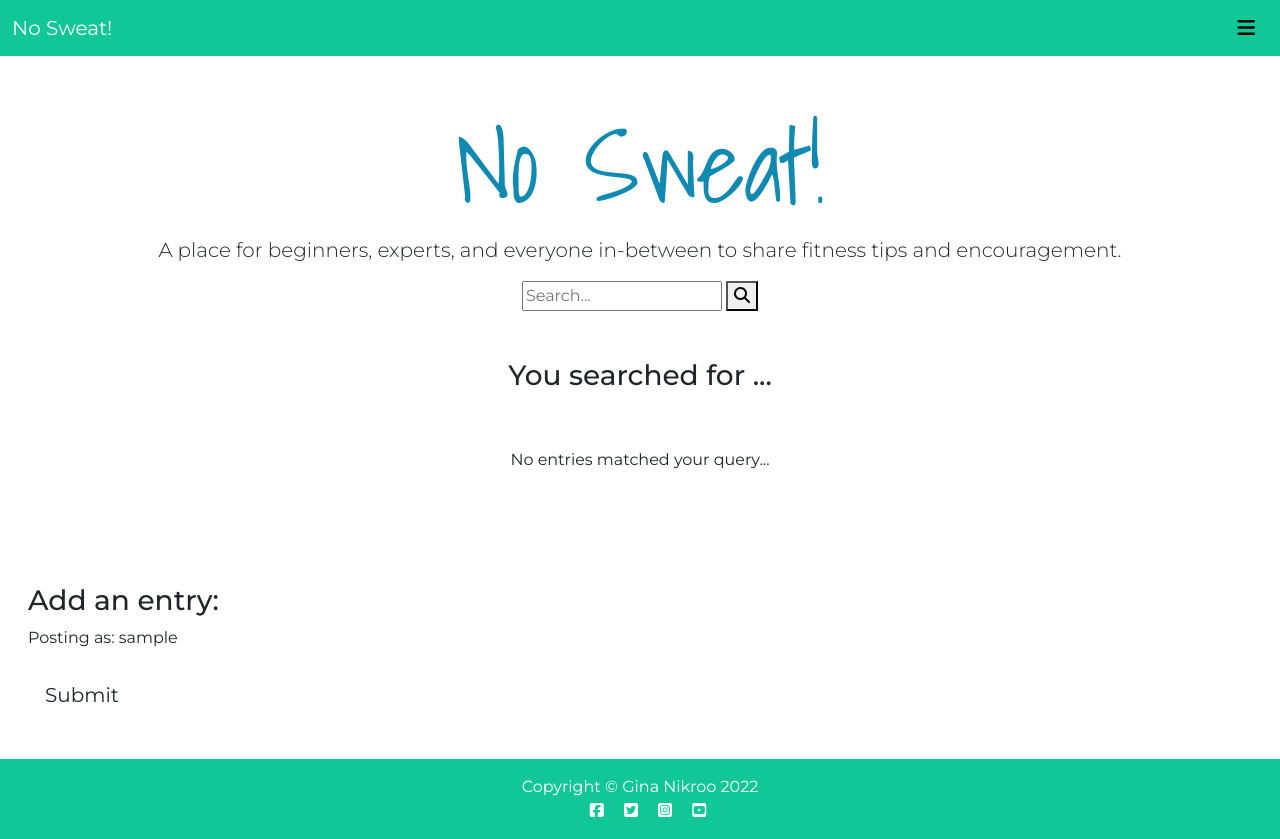
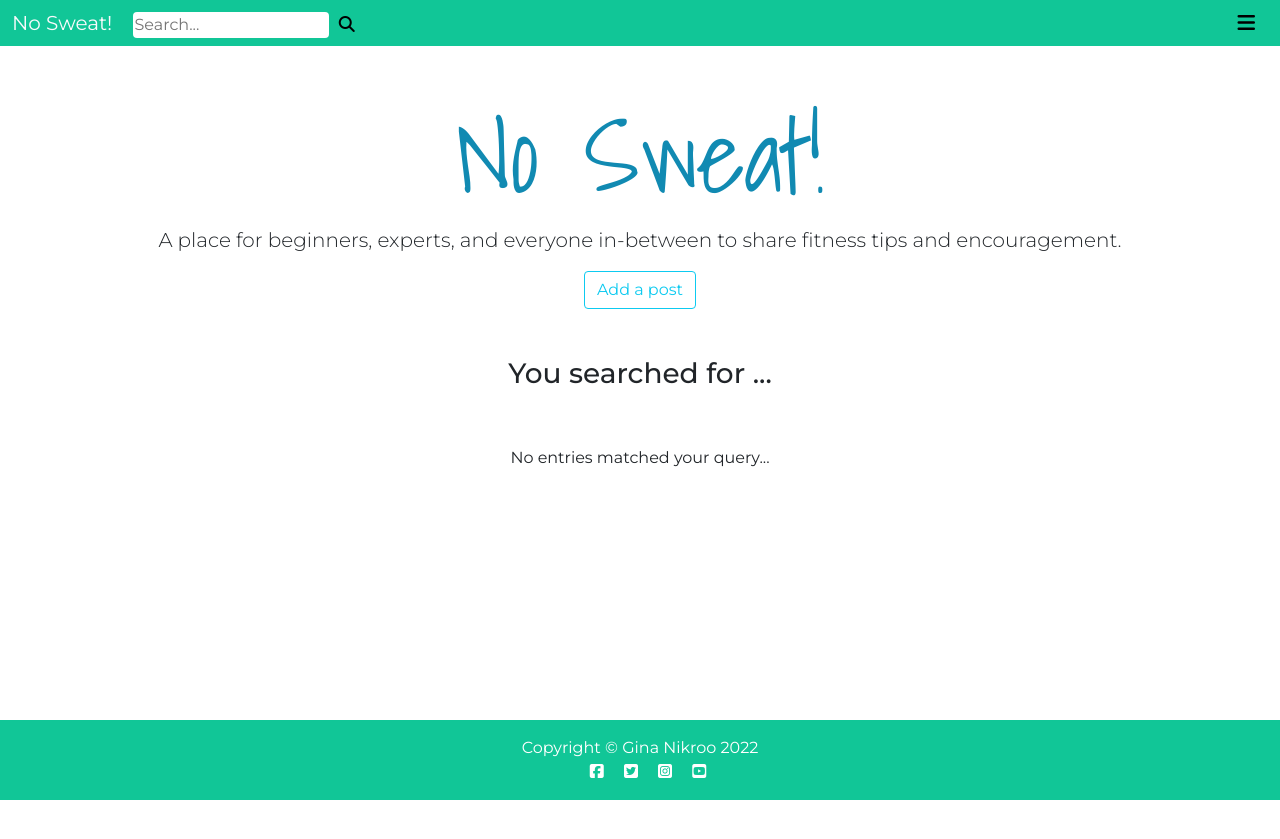
Before and after one commit to GNikroo/No-Sweat, a Django app: page /search/ in a window 1280 px wide. After the commit the page ends 800 px from the top, so only its background shows below. Run offline with Django 3.2, Linux system fonts and the light colour scheme; the visitor is signed in with stand-in values (Sample User, id 1); some libraries are stand-ins or nearby versions.

Commit message:
Add posting capabilities for authenticated users. Style search bar and make minor layout changes to templates

```diff
--- a/forum/models.py
+++ b/forum/models.py
@@ -2,6 +2,7 @@
 from django.db import models
 from django.contrib.auth.models import User
 from cloudinary.models import CloudinaryField
+
 
 STATUS = ((0, "Draft"), (1, "Published"))
 
@@ -9,7 +10,7 @@
 class Post(models.Model):
     '''post details'''
     title = models.CharField(max_length=29, unique=True)
-    slug = models.SlugField(max_length=100, unique=True)
+    slug = models.SlugField(max_length=100, null=True, unique=True)
     author = models.ForeignKey(
         User, on_delete=models.CASCADE, related_name="forum_posts")
     updated_on = models.DateTimeField(auto_now=True)
--- a/forum/urls.py
+++ b/forum/urls.py
@@ -6,6 +6,7 @@
 urlpatterns = [
     path('', views.PostList.as_view(), name='home'),
     path('search/', views.Search.as_view(), name='search'),
+    path('add_post/', views.AddPost.as_view(), name='add_post'),
     path('<slug:slug>/', views.PostDetail.as_view(), name='post_detail'),
     path('like/<slug:slug>', views.PostLike.as_view(), name='post_like'),
 ]
--- a/forum/views.py
+++ b/forum/views.py
@@ -3,13 +3,15 @@
 from django.views import generic, View
 from django.http import HttpResponseRedirect
 from django.db.models import Q
+from django.utils.text import slugify
 from .models import Post
-from .forms import CommentForm
+from .forms import CommentForm, PostForm
 
 
 class Search(View):
-
+    """..."""
     def get(self, request):
+        """..."""
         query = request.GET.get('query', '')
 
         if query:
@@ -32,8 +34,45 @@
     '''a list view of six posts per page'''
     model = Post
     queryset = Post.objects.filter(status=1).order_by('-created_on')
-    template_name = 'index.html'
+    template_name = "index.html"
     paginate_by = 6
+
+
+class AddPost(View):
+    '''...'''
+    def get(self, request, *args, **kwargs):
+        '''...'''
+        post_form = PostForm()
+        return render(
+            request,
+            'add_post.html',
+            {
+                'post_form': post_form,
+            },
+        )
+
+    def post(self, request, *args, **kwargs):
+        """..."""
+        post_form = PostForm(request.POST, request.FILES)
+        if post_form.is_valid():
+            post_form.instance.email = request.user.email
+            post_form.instance.name = request.user.username
+            post_form.instance.status = 1
+            post_form.instance.author = request.user
+            post = post_form.save(commit=False)
+            post.slug = slugify(post.title)
+            post_form.post = post
+            post_form.save()
+        else:
+            post_form = PostForm()
+
+        return render(
+            request,
+            "add_post.html",
+            {
+                "posted": True,
+            },
+        )
 
 
 class PostDetail(View):
@@ -54,7 +93,7 @@
                 "post": post,
                 "comments": comments,
                 "liked": liked,
-                "comment_form": CommentForm()
+                "comment_form": CommentForm(),
             },
         )
 
@@ -92,8 +131,9 @@
 
 
 class PostLike(View):
-
+    """..."""
     def post(self, request, slug):
+        """..."""
         post = get_object_or_404(Post, slug=slug)
         if post.likes.filter(id=request.user.id).exists():
             post.likes.remove(request.user)
--- a/nosweat/settings.py
+++ b/nosweat/settings.py
@@ -23,6 +23,7 @@
 ACCOUNT_EMAIL_VERIFICATION = 'none'
 SITE_ID = 1
 CRISPY_TEMPLATE_PACK = 'bootstrap4'
+SUMMERNOTE_THEME = 'bs4'
 
 LOGIN_REDIRECT_URL = '/'
 LOGOUT_REDIRECT_URL = '/'
@@ -177,6 +178,8 @@
 MEDIA_URL = '/media/'
 DEFAULT_FILE_STORAGE = 'cloudinary_storage.storage.MediaCloudinaryStorage'
 
+X_FRAME_OPTIONS = 'SAMEORIGIN'
+
 # Default primary key field type
 # https://docs.djangoproject.com/en/3.2/ref/settings/#default-auto-field
 
--- a/static/css/style.css
+++ b/static/css/style.css
@@ -94,6 +94,10 @@
     width: 500px;
 }
 
+.btn-outline-info {
+
+}
+
 .btn-signup {
     background-color: #23BBBB;
     color: #fff;
@@ -103,7 +107,7 @@
 .btn-signup:active {
     background-color: #fff;
     color: #23BBBB;
-} */
+}
 
 .link {
     color: #23BBBB;
--- a/templates/base.html
+++ b/templates/base.html
@@ -9,12 +9,17 @@
 
   <!-- Bootstrap and CSS -->
   <link rel="stylesheet" href="{% static 'css/style.css' %}">
-  <link href="https://cdn.jsdelivr.net/npm/bootstrap@5.0.1/dist/css/bootstrap.min.css" rel="stylesheet" integrity="sha384-+0n0xVW2eSR5OomGNYDnhzAbDsOXxcvSN1TPprVMTNDbiYZCxYbOOl7+AMvyTG2x" crossorigin="anonymous">
-  <script src="https://cdn.jsdelivr.net/npm/bootstrap@5.0.1/dist/js/bootstrap.bundle.min.js" integrity="sha384-gtEjrD/SeCtmISkJkNUaaKMoLD0//ElJ19smozuHV6z3Iehds+3Ulb9Bn9Plx0x4" crossorigin="anonymous"></script>
+  <link href="https://cdn.jsdelivr.net/npm/bootstrap@5.0.1/dist/css/bootstrap.min.css" rel="stylesheet"
+    integrity="sha384-+0n0xVW2eSR5OomGNYDnhzAbDsOXxcvSN1TPprVMTNDbiYZCxYbOOl7+AMvyTG2x" crossorigin="anonymous">
+  <script src="https://cdn.jsdelivr.net/npm/bootstrap@5.0.1/dist/js/bootstrap.bundle.min.js"
+    integrity="sha384-gtEjrD/SeCtmISkJkNUaaKMoLD0//ElJ19smozuHV6z3Iehds+3Ulb9Bn9Plx0x4" crossorigin="anonymous">
+  </script>
 
   <!-- Icons and Google Fonts -->
   <link rel="icon" type="image/x-icon" href="../static/images/favicon.ico">
-  <link href="https://fonts.googleapis.com/css2?family=Montserrat:wght@200;300;400;500;700&family=Shadows+Into+Light&display=swap" rel="stylesheet">
+  <link
+    href="https://fonts.googleapis.com/css2?family=Montserrat:wght@200;300;400;500;700&family=Shadows+Into+Light&display=swap"
+    rel="stylesheet">
   <script src="https://kit.fontawesome.com/8495799700.js" crossorigin="anonymous"></script>
 </head>
 
@@ -23,20 +28,36 @@
   <!-- Navigation -->
   <nav class="navbar green">
     <div class="container-fluid">
+
+
+      <div class="justify-content-start">
         <a class="nav-link-white navbar-brand" data-value="home" href="{% url 'home' %}">No Sweat!</a>
+                <!-- Search bar -->
 
-      <button class="navbar-toggler position-relative" type="button" data-bs-toggle="collapse" data-bs-target="#navbarContent" aria-controls="navbarContent" aria-expanded="false" aria-label="Toggle navigation"><span class="dark-blue-text"><i class="fa-solid fa-bars"></i></span></button>
+        <form class="d-inline" method="get" role="search" action="/search/">
+          <input class="rounded border-0" type="search" name="query" placeholder="Search...">
+          <button class="no-border" type="submit"><i class="fas fa-search"></i></button>
+        </form>
+
+      </div>
+
+      <!-- Navbar icon -->
+      <button class="navbar-toggler position-relative" type="button" data-bs-toggle="collapse"
+        data-bs-target="#navbarContent" aria-controls="navbarContent" aria-expanded="false"
+        aria-label="Toggle navigation"><span class="dark-blue-text"><i class="fa-solid fa-bars"></i></span></button>
       </button>
+      <div class="collapse navbar-collapse" id="navbarContent">
+        <ul class="navbar-nav nav">
 
-      <div class="collapse navbar-collapse" id="navbarContent">
-
-        <ul class="navbar-nav nav">
+          <!-- Nav links for all users -->
           <li class="nav-item active">
             <a class="nav-link-white a-right" data-value="recent-posts" href="#">On Topic</a>
           </li>
           <li class="nav-item">
-            <a class="nav-link-white a-right" data-value="random-post"href="#">Get set... Go!</a>
+            <a class="nav-link-white a-right" data-value="random-post" href="#">Get set... Go!</a>
           </li>
+
+          <!-- Nav links for authenticated users -->
           {% if user.is_authenticated %}
           <li class="nav-item">
             <a class="nav-link-white a-right" href="{% url 'account_logout' %}">Logout</a>
@@ -76,7 +97,10 @@
 
   <!-- Footer -->
   <footer class="footer mt-auto py-3 green">
-        <p class="m-0 text-center text-white">Copyright &copy; Gina Nikroo <script>document.write(new Date().getFullYear())</script></p>
+    <p class="m-0 text-center text-white">Copyright &copy; Gina Nikroo <script>
+        document.write(new Date().getFullYear())
+      </script>
+    </p>
     <p class="m-0 text-center text-white"><i class="fab fa-facebook-square ms-3"></i>
       <i class="fab fa-twitter-square ms-3"></i>
       <i class="fab fa-instagram-square ms-3"></i>
@@ -85,7 +109,7 @@
 
   <!-- Message Alert Timeout -->
   <script>
-      setTimeout(function() {
+    setTimeout(function () {
       let messages = document.getElementById("msg");
       let alert = new bootstrap.Alert(messages);
       alert.close();
--- a/templates/index.html
+++ b/templates/index.html
@@ -9,10 +9,11 @@
         <h1 class="no-sweat">No Sweat!</h1>
         <p class="lead">A place for beginners, experts, and everyone in-between to share fitness tips and encouragement.
         </p>
-        <form method="get" role="search" action="/search/">
-            <input type="search" name="query" placeholder="Search...">
-            <button type="submit"><i class="fa fa-search"></i></button>
-        </form>
+        {% if user.is_authenticated %}
+        <div>
+            <a class="btn btn-outline-info" href="{% url 'add_post' %}">Add a post</a>
+        </div>
+        {% endif %}
 
         <!-- Search results -->
 
@@ -48,7 +49,7 @@
                     <p>No entries matched your query...</p>
                     {% endfor %}
                 </div>
-                {% endif %}
+        {% endif %}
             </div>
         </div>
     </div>
@@ -93,29 +94,6 @@
 
         </div>
 
-        <div>
-            <div class="col-md-4 no-border mb-4  mt-3 ">
-                <div class="card-body">
-                    {% if posted %}
-                    <div class="alert alert-success" role="alert">
-                        You've successfully made a post!
-                    </div>
-                    {% else %}
-
-                    {% if user.is_authenticated %}
-                    <h3>Add an entry:</h3>
-                    <p>Posting as: {{ user.username }}</p>
-                    <form method="post" style="margin-top: 1.3em;">
-                        {{ post_form | crispy | safe }}
-                        {% csrf_token %}
-                        <button type="submit" class="btn btn-signup btn-lg">Submit</button>
-                    </form>
-                    {% endif %}
-                    {% endif %}
-                </div>
-            </div>
-        </div>
-
     </div>
     {% if is_paginated %}
     <nav aria-label="Page navigation">
```
Also changed, not shown: forum/forms.py (+20 -1 lines), templates/add_post.html (added, +27 -0 lines), forum/migrations/0002_remove_post_excerpt.py, forum/migrations/0003_alter_post_slug.py (added). Lines whose indentation alone changed are shown as unchanged.
